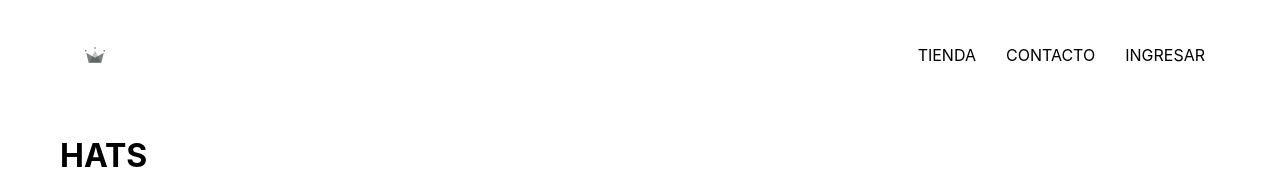
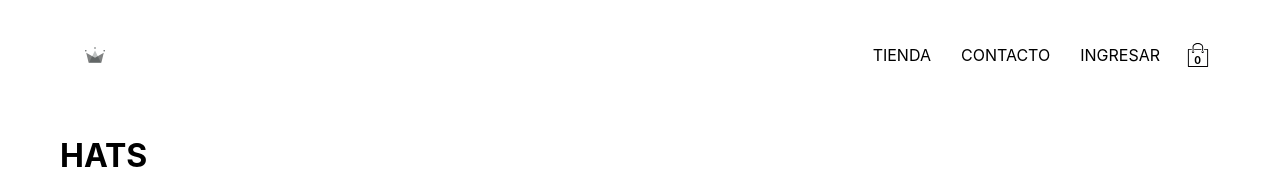
Before and after one commit to GastonDonnet/crwn-clothing, a React (Create React App) app: page /shop in a window 1280 px wide. Shown: the top 169 px of the page. Built offline with nearby package versions, Linux system fonts and the light colour scheme; no server answers.

Commit message:
Add CartIcon and CartDrown components

```diff
--- /dev/null
+++ b/src/components/CartDropdown/CartDropdown.jsx
@@ -0,0 +1,13 @@
+import React from "react";
+import { Button } from "../Button/Button";
+import "./CartDropdown.scss";
+
+export const CartDropdown = () => {
+  return (
+    <div className="cart-dropdown">
+      <div className="cart-items">
+        <Button>CONTINUAR COMPRA</Button>
+      </div>
+    </div>
+  );
+};
--- /dev/null
+++ b/src/components/CartDropdown/CartDropdown.scss
@@ -0,0 +1,24 @@
+.cart-dropdown {
+    position: absolute;
+    width: 240px;
+    height: 340px;
+    display: flex;
+    flex-direction: column;
+    padding: 20px;
+    border: 1px solid black;
+    background-color: white;
+    top: 90px;
+    right: 40px;
+    z-index: 5;
+
+    .cart-items {
+        height: 240px;
+        display: flex;
+        flex-direction: column;
+        overflow: scroll;
+    }
+
+    button {
+        margin-top: auto;
+    }
+}
--- /dev/null
+++ b/src/components/CartIcon/CartIcon.jsx
@@ -0,0 +1,20 @@
+import React from "react";
+import { connect } from "react-redux";
+import { toggleCartHidden } from "../../redux/cart/cart.actions";
+import { ReactComponent as ShoppingIcon } from "../../assets/shopping-bag.svg";
+import "./CartIcon.scss";
+
+const CartIcon = ({ toggleCartHidden }) => {
+  return (
+    <div className="cart-icon">
+      <ShoppingIcon className="shopping-icon" onClick={toggleCartHidden} />
+      <span className="item-count">0</span>
+    </div>
+  );
+};
+
+const mapDispatchToProps = (dispatch) => ({
+  toggleCartHidden: () => dispatch(toggleCartHidden()),
+});
+
+export default connect(null, mapDispatchToProps)(CartIcon);
--- /dev/null
+++ b/src/components/CartIcon/CartIcon.scss
@@ -0,0 +1,21 @@
+.cart-icon {
+    width: 45px;
+    height: 45px;
+    position: relative;
+    display: flex;
+    align-items: center;
+    justify-content: center;
+    cursor: pointer;
+
+    .shopping-icon {
+        width: 24px;
+        height: 24px;
+    }
+
+    .item-count {
+        position: absolute;
+        font-size: 10px;
+        font-weight: bold;
+        bottom: 12px;
+    }
+}
--- a/src/components/Header/Header.jsx
+++ b/src/components/Header/Header.jsx
@@ -4,8 +4,10 @@
 import { auth } from "../../firebase/firebase.utils";
 import { ReactComponent as Logo } from "../../assets/crown.svg";
 import "./Header.scss";
+import CartIcon from "../CartIcon/CartIcon";
+import { CartDropdown } from "../CartDropdown/CartDropdown";
 
-const Header = ({ currentUser }) => (
+const Header = ({ currentUser, hidden }) => (
   <div className="header">
     <Link to="/">
       <Logo className="logo-container"></Logo>
@@ -26,14 +28,16 @@
           INGRESAR
         </Link>
       )}
+      <CartIcon />
+    </div>
 
-      <div className="shop-cart"></div>
-    </div>
+    {hidden ? null : <CartDropdown />}
   </div>
 );
 
-const mapStateToProps = (state) => ({
-  currentUser: state.user.currentUser,
+const mapStateToProps = ({ user, cart }) => ({
+  currentUser: user.currentUser,
+  hidden: cart.hidden,
 });
 
 export default connect(mapStateToProps)(Header);
--- /dev/null
+++ b/src/redux/cart/cart.actions.jsx
@@ -0,0 +1,7 @@
+import CartActionTypes from "./cart.types";
+
+export const toggleCartHidden = () => {
+  return {
+    type: CartActionTypes.TOGGLE_CART_HIDDEN,
+  };
+};
--- /dev/null
+++ b/src/redux/cart/cart.reducer.jsx
@@ -0,0 +1,15 @@
+import CartActionTypes from "./cart.types";
+
+const initialState = {
+  hidden: true,
+};
+
+export default (state = initialState, { type, payload }) => {
+  switch (type) {
+    case CartActionTypes.TOGGLE_CART_HIDDEN:
+      return { ...state, hidden: !state.hidden };
+
+    default:
+      return state;
+  }
+};
--- /dev/null
+++ b/src/redux/cart/cart.types.jsx
@@ -0,0 +1,3 @@
+export default {
+  TOGGLE_CART_HIDDEN: "TOGGLE_CART_HIDDEN",
+};
--- a/src/redux/root-reducer.js
+++ b/src/redux/root-reducer.js
@@ -1,6 +1,8 @@
 import { combineReducers } from "redux";
 import userReducer from "./user/user.reducer";
+import cartReducer from "./cart/cart.reducer";
 
 export default combineReducers({
   user: userReducer,
+  cart: cartReducer,
 });
```
Also changed, not shown: src/assets/shopping-bag.svg (added).
